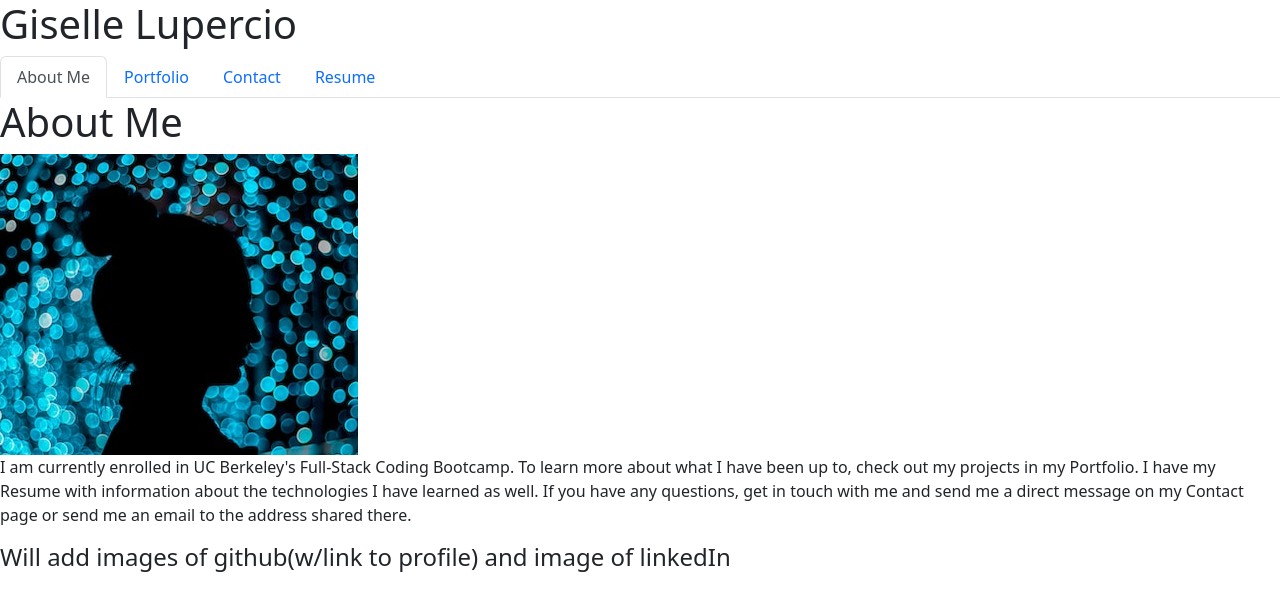
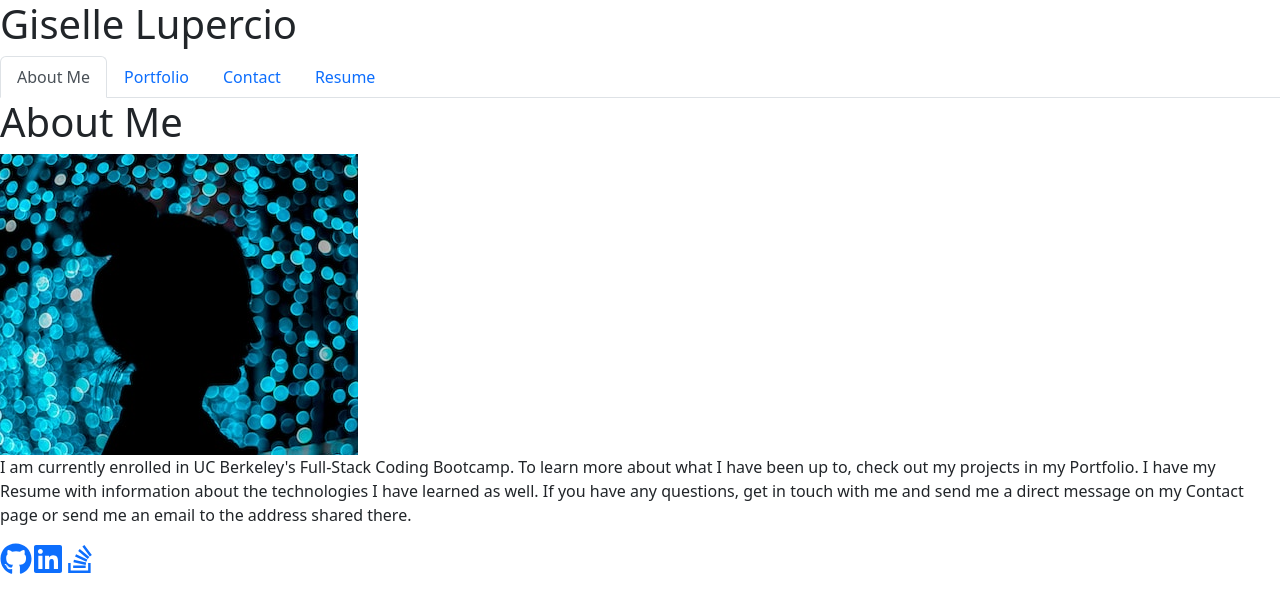
Before and after one commit to perfectblue0/c-20-React-Portfolio, a React (Create React App) app: page / in a window 1280 px wide. Shown: the top 612 px of the page. Built offline with nearby package versions, Linux system fonts and the light colour scheme.

Commit message:
installed react-icons and added github, linkedin, and stack overflow font awesome icons w/ links to my profiles in footer, updated README tasks list

```diff
--- a/package.json
+++ b/package.json
@@ -13,6 +13,7 @@
     "react": "^18.2.0",
     "react-dom": "^18.2.0",
     "react-helmet": "^6.1.0",
+    "react-icons": "^4.10.1",
     "react-scripts": "5.0.1",
     "web-vitals": "^2.1.4"
   },
--- a/src/components/Footer.js
+++ b/src/components/Footer.js
@@ -1,11 +1,22 @@
 import React from 'react';
+import { FaGithub, FaLinkedin, FaStackOverflow } from 'react-icons/fa';
 
 function Footer() {
     return (
-        <footer>
-            <h4>Will add images of github(w/link to profile) and image of linkedIn</h4>
-        </footer>
-    )
+      <footer>
+        <div>
+          <a href="https://github.com/perfectblue0">
+            <FaGithub size={32} />
+          </a>
+          <a href="https://linkedin.com/in/paola-g-lupercio/">
+            <FaLinkedin size={32} />
+          </a>
+          <a href="https://stackoverflow.com/users/22384896/perfectblue-000">
+            <FaStackOverflow size={32} />
+          </a>
+        </div>
+      </footer>
+    );
 }
 
 export default Footer;
```
Also changed, not shown: 1 other file (tests, documents, lock files or other folders).
